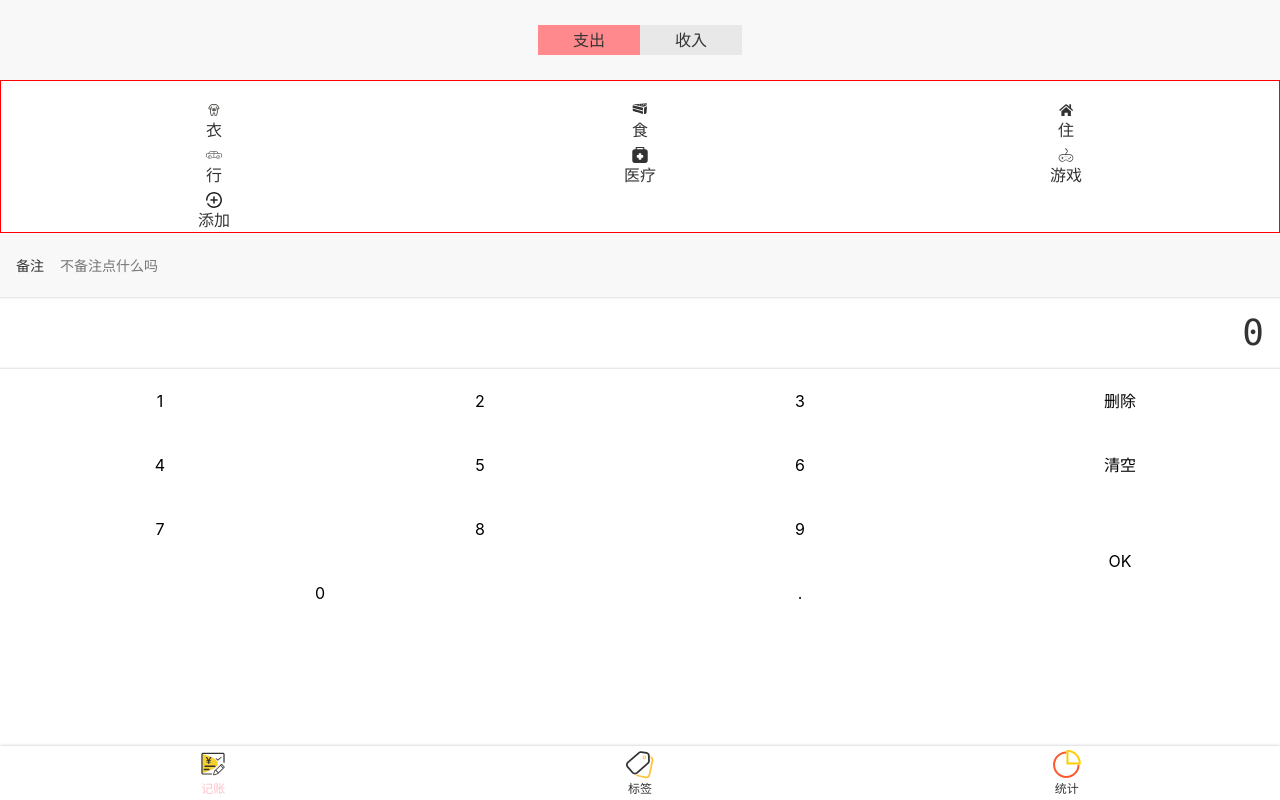
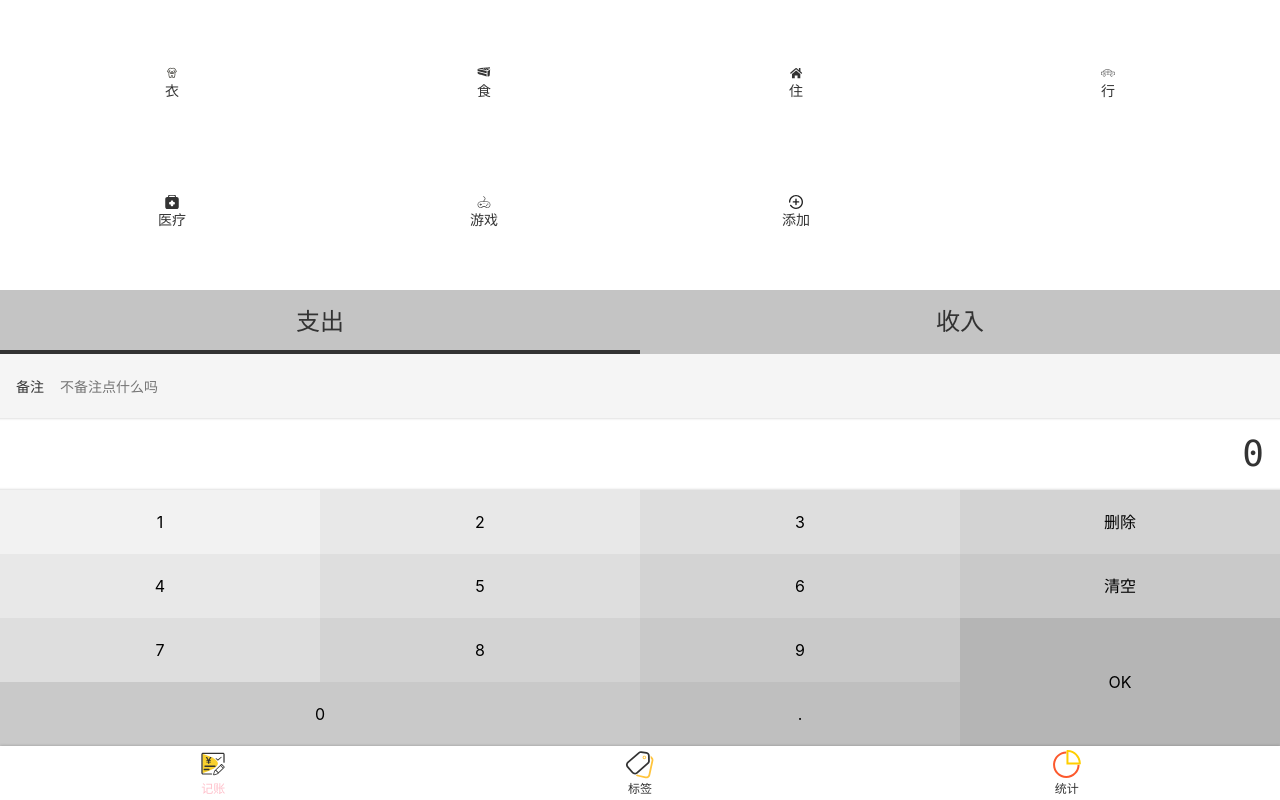
Before and after one commit to xing-99/morney, a Vue app: page /#/money in a window 1280 px wide. Built offline with nearby package versions, Linux system fonts and the light colour scheme.

Commit message:
修改css布局

```diff
--- a/src/components/Layout.vue
+++ b/src/components/Layout.vue
@@ -20,7 +20,6 @@ export default {
   flex-direction: column;
   height: 100vh;
 }
-
 .content {
   overflow: auto;
   flex-grow: 1;
--- a/src/components/Money/Notes.vue
+++ b/src/components/Money/Notes.vue
@@ -15,8 +15,8 @@ export default {
 
 <style lang="scss" scoped>
 .notes {
-  background: #F8F8F8;
   font-size: 14px;
+  background: #f5f5f5;
   padding-left: 16px;
   display: flex;
   align-items: center;
@@ -28,6 +28,7 @@ export default {
     flex-grow: 1;
     background: transparent;
     border: none;
+    padding-right: 16px;
   }
 }
 </style>
--- a/src/components/Money/NumberPad.vue
+++ b/src/components/Money/NumberPad.vue
@@ -36,7 +36,7 @@ export default {
     font-family: Consolas, monospace;
     padding: 9px 16px;
     text-align: right;
-
+    height: 72px;
   }
   .buttons {
     @extend %clearFix;
@@ -53,6 +53,28 @@ export default {
       &.zero {
         width: 25*2%;
       }
+      $bg: #f2f2f2;
+      &:nth-child(1) {
+        background: $bg;
+      }
+      &:nth-child(2), &:nth-child(5) {
+        background: darken($bg, 4%);
+      }
+      &:nth-child(3), &:nth-child(6), &:nth-child(9) {
+        background: darken($bg, 4*2%);
+      }
+      &:nth-child(4), &:nth-child(7), &:nth-child(10) {
+        background: darken($bg, 4*3%);
+      }
+      &:nth-child(8), &:nth-child(11), &:nth-child(13) {
+        background: darken($bg, 4*4%);
+      }
+      &:nth-child(14) {
+        background: darken($bg, 4*5%);
+      }
+      &:nth-child(12) {
+        background: darken($bg, 4*6%);
+      }
     }
   }
 }
--- a/src/components/Money/Tags.vue
+++ b/src/components/Money/Tags.vue
@@ -41,9 +41,11 @@ name: "Tags"
 
 <style lang="scss" scoped>
 .tags {
-  border: 1px solid red;
-  padding-top: 16px;
+  padding: 16px;
+  font-size: 14px;
+  display: flex;
   flex-grow: 1;
+  flex-direction: column-reverse;
   > .current{
     display: flex;
     flex-wrap: wrap;
@@ -51,7 +53,7 @@ name: "Tags"
     > li {
       display: flex;
       flex-direction: column;
-      width: 33.33333%;
+      width: 25%;
       align-items: center;
       justify-content: center;
       padding-top: 5px;
--- a/src/components/Money/Types.vue
+++ b/src/components/Money/Types.vue
@@ -1,5 +1,5 @@
 <template>
-  <div class="head">
+  <div class="tags">
     <ul class="types">
       <li class="selected">支出</li>
       <li>收入</li>
@@ -14,21 +14,26 @@ export default {
 </script>
 
 <style lang="scss" scoped>
-.head {
-  padding: 40px;
-  background: #F8F8F8;
-  height: 50px;
+.types {
+  background: #c4c4c4;
   display: flex;
-  align-items: center;
-  justify-content: center;
-  > .types {
+  text-align: center;
+  font-size: 24px;
+  > li {
+    width: 50%;
+    height: 64px;
     display: flex;
-    > li {
-      padding: 3px 35px;
-      background: #e8e8e9;
-      &.selected {
-        background: #ff898d;
-      }
+    justify-content: center;
+    align-items: center;
+    position: relative;
+    &.selected::after {
+      content: '';
+      position: absolute;
+      bottom: 0;
+      left: 0;
+      width: 100%;
+      height: 4px;
+      background: #333;
     }
   }
 }
--- a/src/views/Money.vue
+++ b/src/views/Money.vue
@@ -1,9 +1,9 @@
 <template>
     <Layout class-prefix="layout">
+      <NumberPad/>
+      <Notes/>
       <Types/>
       <Tags/>
-      <Notes/>
-      <NumberPad/>
     </Layout>
 </template>
 
@@ -19,6 +19,9 @@ export default {
 };
 </script>
 
-<style lang="scss" scoped>
-
+<style lang="scss">
+.layout-content {
+  display: flex;
+  flex-direction: column-reverse;
+}
 </style>
```
